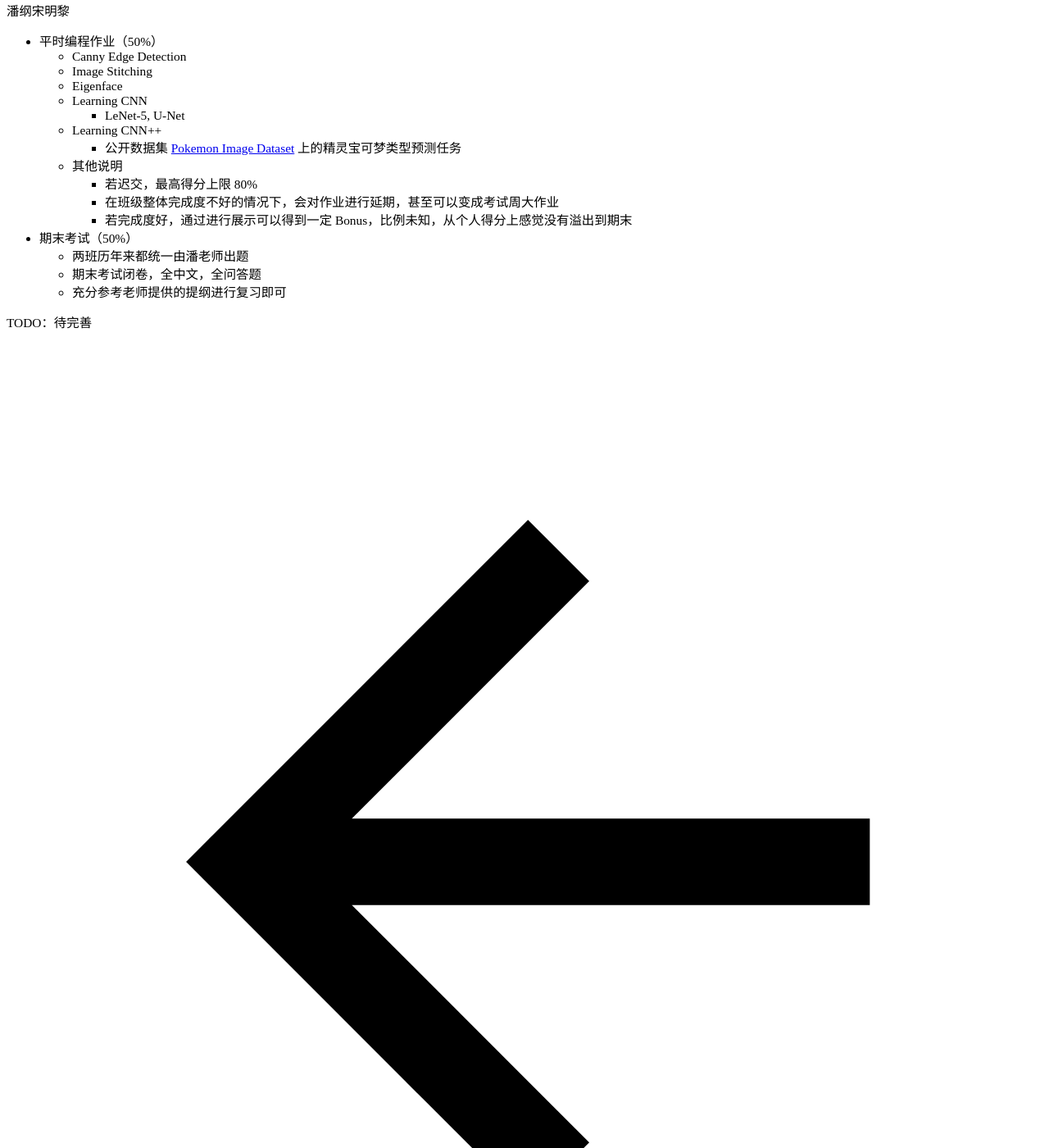
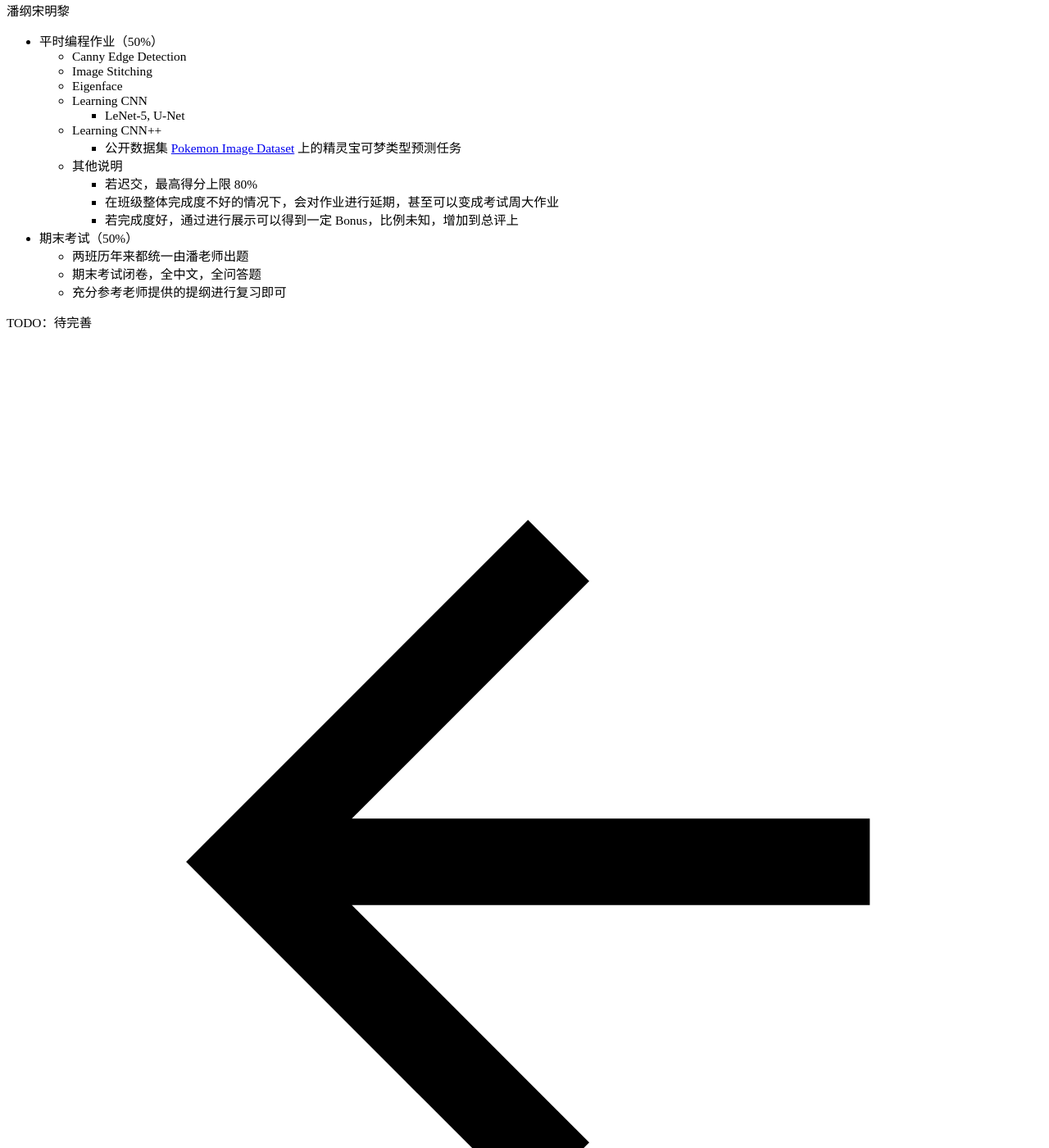
Before and after one commit to ZJU-Turing/TuringCourses, an MkDocs documentation site: the page built from docs/major_elective/computer_vision/index.md, in a window 1280 px wide and 1400 px high, scrolled down 18982 px. Shown: the whole window at 82% size. Built offline with MkDocs 1.6.1 and Material for MkDocs 9.7.7, drawn with Linux system fonts in a browser that asks for light colours; comment, search, counter and statistics services are not loaded.

Commit message:
docs: 整合样式文件并修改计算机视觉内容
修改专业选修计算机视觉文档
- 将单独的 css 文件整合进 md 文件中
- 更正关于潘老师班 Bonus 的叙述

```diff
--- a/docs/major_elective/computer_vision/custom.css
+++ /dev/null
@@ -1,18 +0,0 @@
-/* heimu moegirl */
-.heimu, .heimu a, a .heimu, .heimu a.new {
-    background-color: #252525;
-    color: #252525;
-    text-shadow: none;
-  }
-  .heimu:hover, .heimu:active,
-  .heimu:hover .heimu, .heimu:active .heimu {
-    color: white !important;
-  }
-  .heimu:hover a, a:hover .heimu,
-  .heimu:active a, a:active .heimu {
-    color: lightblue !important;
-  }
-  .heimu:hover .new, .heimu .new:hover, .new:hover .heimu,
-  .heimu:active .new, .heimu .new:active, .new:active .heimu {
-    color: #BA0000 !important;
-  }
--- a/docs/major_elective/computer_vision/index.md
+++ b/docs/major_elective/computer_vision/index.md
@@ -3,6 +3,26 @@
 <div class="badges">
 <span class="badge cs-badge">CS 专业选修</span>
 </div>
+
+<style>
+.heimu, .heimu a, a .heimu, .heimu a.new {
+    background-color: #252525;
+    color: #252525;
+    text-shadow: none;
+}
+.heimu:hover, .heimu:active,
+.heimu:hover .heimu, .heimu:active .heimu {
+    color: white !important;
+}
+.heimu:hover a, a:hover .heimu,
+.heimu:active a, a:active .heimu {
+    color: lightblue !important;
+}
+.heimu:hover .new, .heimu .new:hover, .new:hover .heimu,
+.heimu:active .new, .heimu .new:active, .new:active .heimu {
+    color: #BA0000 !important;
+}
+</style>
 
 <!-- include custom css -->
 <link rel="stylesheet" type="text/css" href="custom.css">
@@ -56,7 +76,7 @@
         - 其他说明
             - 若迟交，最高得分上限 80%
             - 在班级整体完成度不好的情况下，会对作业进行延期，甚至可以变成考试周大作业
-            - 若完成度好，通过进行展示可以得到一定 Bonus，比例未知，从个人得分上感觉没有溢出到期末
+            - 若完成度好，通过进行展示可以得到一定 Bonus，比例未知，增加到总评上
     - 期末考试（50%）
         - 两班历年来都统一由潘老师出题
         - 期末考试闭卷，全中文，全问答题
```
